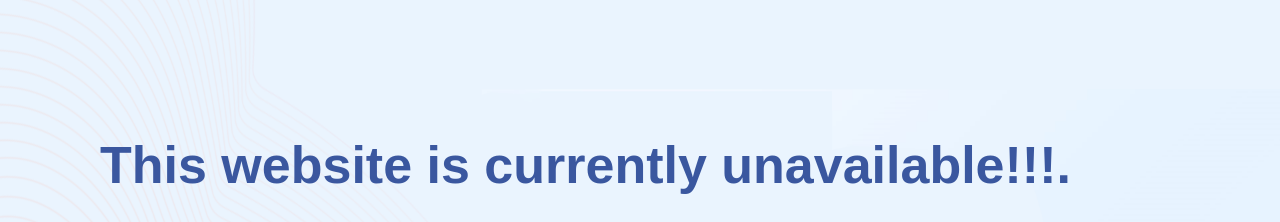
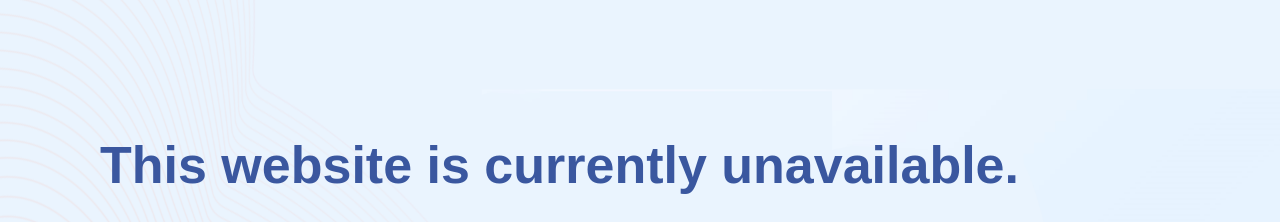
Before and after one commit to ariffabuhassanDNB/DNBMaintenancepage, a website: page src/index.html in a window 1280 px wide. Shown: the top 222 px of the page. Drawn offline with Linux system fonts and the light colour scheme.

Commit message:
Update index.html

```diff
--- a/src/index.html
+++ b/src/index.html
@@ -70,7 +70,7 @@
 <body>
 
     <div class="unavailable-message">
-<h1>This website is currently unavailable!!!.</h1>
+<h1>This website is currently unavailable.</h1>
 <p>Reach us at <a href="mailto:info@digital-nasional.com.my">info@digital-nasional.com.my</a></p>
 <p>Stay connected:</p>
 <div class="social-icons">
```
